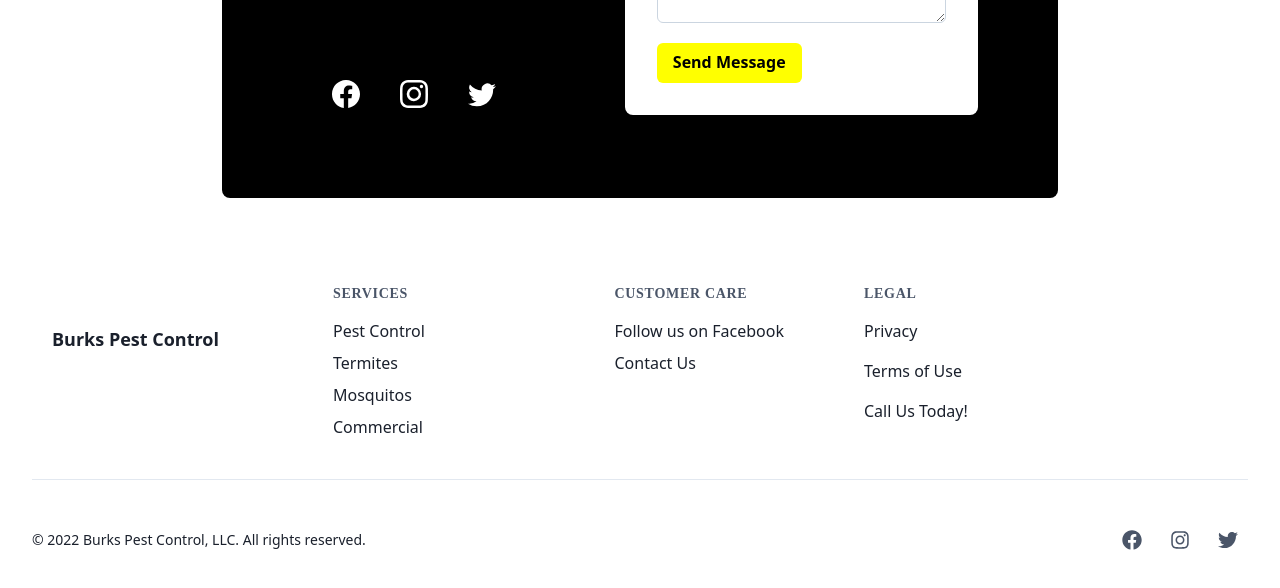
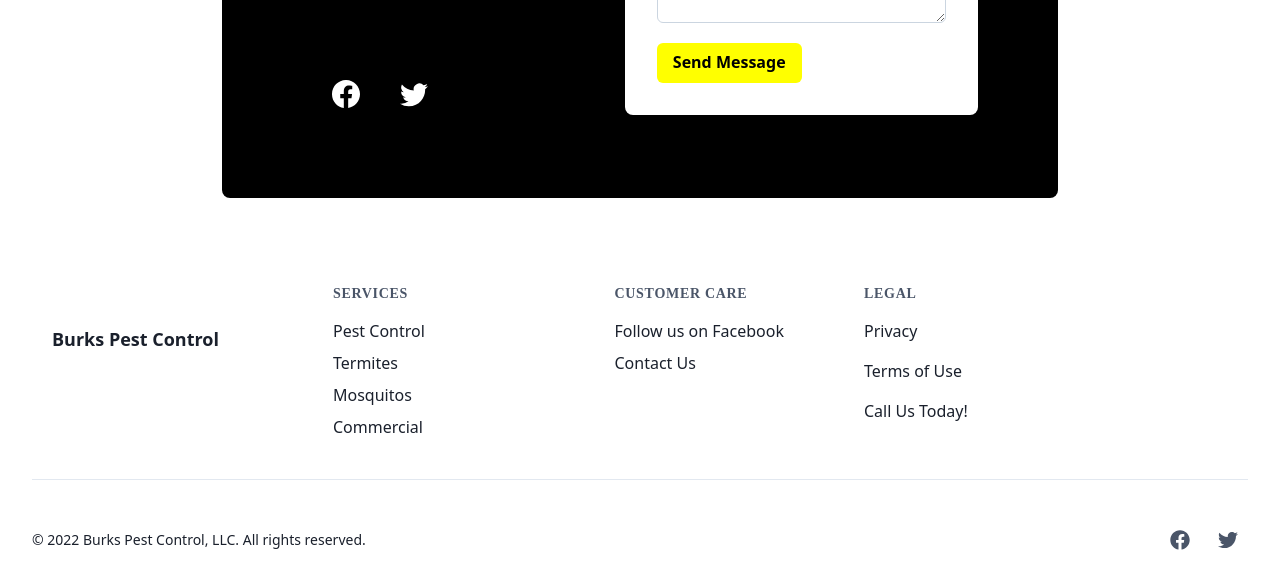
Before and after one commit to awwyes/burkspestcontrol, a Next.js app: page /contactus in a window 1280 px wide. Shown: the part 514-1102 px from the top of the page. Built offline with nearby package versions, Linux system fonts and the light colour scheme.

Commit message:
Fixed social media icons hrefs

```diff
--- a/components/ContactUsLayout/ContactUs.tsx
+++ b/components/ContactUsLayout/ContactUs.tsx
@@ -184,18 +184,6 @@
                       icon={<BsFacebook size={"28px"} />}
                     />
                     <IconButton
-                      aria-label="instagram"
-                      variant="ghost"
-                      size="lg"
-                      href=""
-                      isRound={true}
-                      _hover={{
-                        bg: useColorModeValue("yellow.500", "yellow.500"),
-                        color: useColorModeValue("black", "black"),
-                      }}
-                      icon={<BsInstagram size="28px" />}
-                    />
-                    <IconButton
                       aria-label="twitter"
                       variant="ghost"
                       size="lg"
--- a/components/FooterLayout/SocialMediaLinks.tsx
+++ b/components/FooterLayout/SocialMediaLinks.tsx
@@ -5,9 +5,8 @@
 export default function SocialMediaLinks (props: ButtonGroupProps) {
     return (
         <ButtonGroup variant="ghost" color="gray.600" {...props}>
-        <IconButton as="a" href="/" aria-label="Facebook" icon={<FaFacebook fontSize="20px" />} />
-        <IconButton as="a" href="/" aria-label="Instagram" icon={<FaInstagram fontSize="20px" />} />
-        <IconButton as="a" href="/" aria-label="Twitter" icon={<FaTwitter fontSize="20px" />} />
+        <IconButton as="a" href="https://www.facebook.com/BurksPestControl/" aria-label="Facebook" icon={<FaFacebook fontSize="20px" />} />
+        <IconButton as="a" href="https://twitter.com/Burkspestcont" aria-label="Twitter" icon={<FaTwitter fontSize="20px" />} />
     </ButtonGroup>
     )
 }
```
